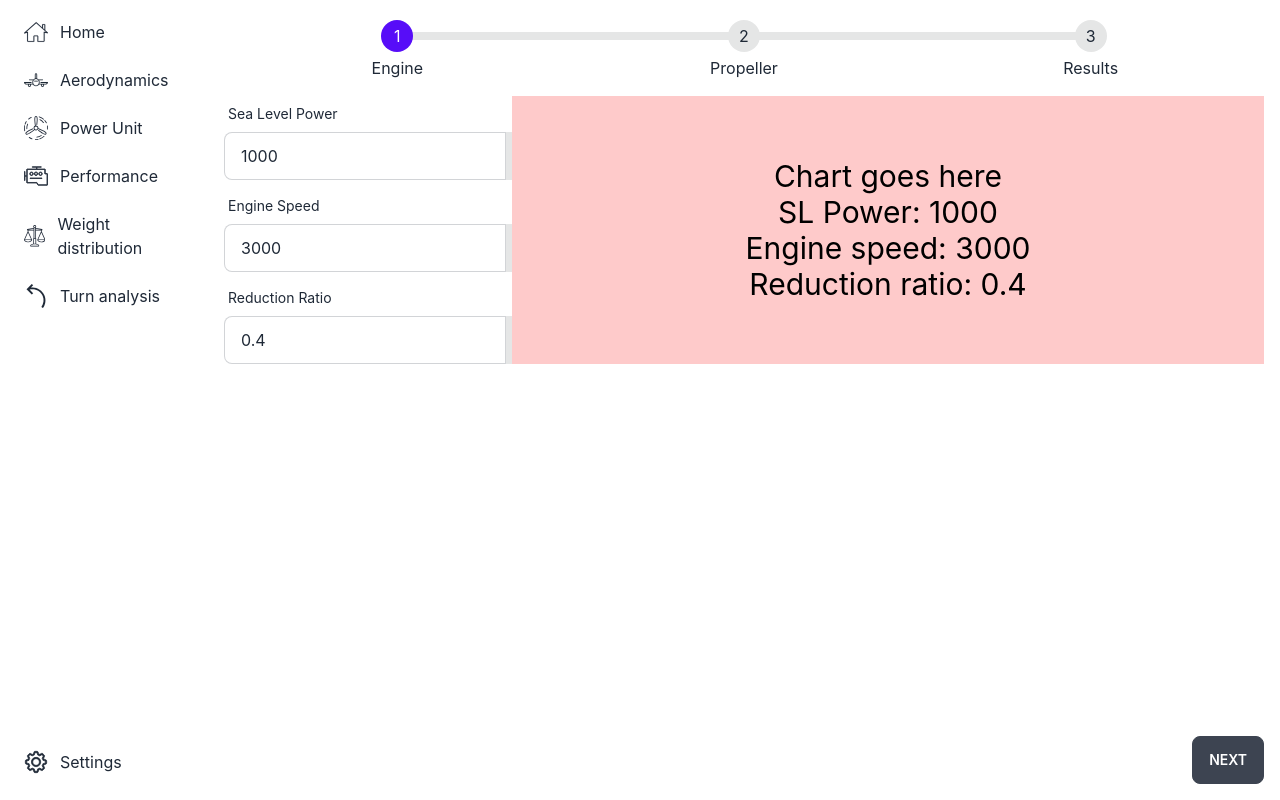
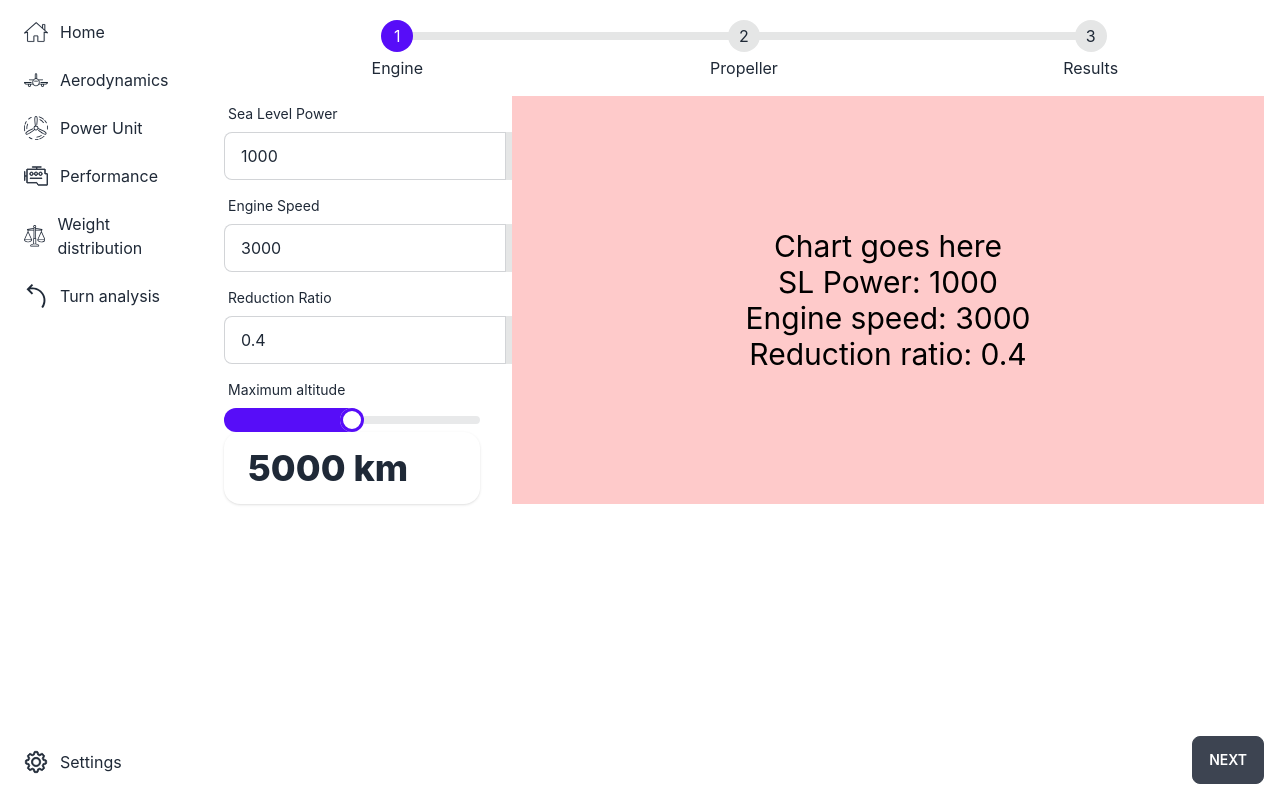
Before and after one commit to adamsmietanka/aircraft-calculator, a React (Create React App) app in the folder frontend/: page /powerunit/engine in a window 1280 px wide. Built offline with nearby package versions, Linux system fonts and the light colour scheme.

Commit message:
feat: add Slider component with active display

```diff
--- /dev/null
+++ b/frontend/src/components/atoms/SliderInput.tsx
@@ -0,0 +1,33 @@
+import React from 'react'
+
+interface Props {
+    label: string;
+    unit: string;
+    value: number;
+    setter: (value: number) => void;
+}
+
+const SliderInput = ({label, unit, value, setter}: Props) => {
+  return (
+    <div className="form-control">
+        <label className="label">
+            <span className="label-text">{label}</span>
+        </label>
+        <input
+            type="range"
+            min="0" max="10000" step="100"
+            value={value}
+            onChange={(e) => setter(parseFloat(e.target.value))}
+            className="range range-primary"/>
+
+        <div className="stats shadow" >
+            <div className="stat">
+                <div className="stat-value">{value} {unit}</div>
+            </div>
+        </div>
+    </div>
+
+  )
+}
+
+export default SliderInput
--- a/frontend/src/components/organisms/PowerUnitEngine.tsx
+++ b/frontend/src/components/organisms/PowerUnitEngine.tsx
@@ -1,5 +1,6 @@
 import React from "react";
 import InputNumber from "../atoms/InputNumber";
+import SliderInput from "../atoms/SliderInput";
 import { useEngineStore } from "../../utils/useEngine";
 import PowerUnitEngineChart from "../molecules/PowerUnitEngineChart";
 
@@ -7,9 +8,11 @@ const PowerUnitEngine = () => {
     const seaLevelPower = useEngineStore((state) => state.seaLevelPower)
     const engineSpeed = useEngineStore((state) => state.engineSpeed)
     const reductionRatio = useEngineStore((state) => state.reductionRatio)
+    const maxAltitude = useEngineStore((state) => state.maxAltitude)
     const setSeaLevelPower = useEngineStore((state) => state.setSeaLevelPower)
     const setEngineSpeed = useEngineStore((state) => state.setEngineSpeed)
     const setReductionRatio = useEngineStore((state) => state.setReductionRatio)
+    const setMaxAltitude = useEngineStore((state) => state.setMaxAltitude)
   return (
     <div className="flex">
       <div className="flex flex-col w-64 mr-8 space-y-2">
@@ -31,6 +34,12 @@ const PowerUnitEngine = () => {
           label="Reduction Ratio"
           unit=":1"
         />
+        <SliderInput
+          value={maxAltitude}
+          setter={setMaxAltitude}
+          label="Maximum altitude"
+          unit="km"
+        />
       </div>
       <PowerUnitEngineChart />
     </div>
--- a/frontend/src/utils/useEngine.ts
+++ b/frontend/src/utils/useEngine.ts
@@ -4,16 +4,20 @@ interface EngineState {
   seaLevelPower: number
   engineSpeed: number
   reductionRatio: number
+  maxAltitude: number
   setSeaLevelPower: (value: number) => void
   setEngineSpeed: (value: number) => void
   setReductionRatio: (value: number) => void
+  setMaxAltitude: (value: number) => void
 }
 
 export const useEngineStore = create<EngineState>()((set) => ({
   seaLevelPower: 1000,
   engineSpeed: 3000,
   reductionRatio: 0.4,
+  maxAltitude: 5000,
   setSeaLevelPower: (value) => set((state) => ({ seaLevelPower: value })),
   setEngineSpeed: (value) => set((state) => ({ engineSpeed: value })),
   setReductionRatio: (value) => set((state) => ({ reductionRatio: value })),
+  setMaxAltitude: (value) => set((state) => ({ maxAltitude: value })),
 }))
```
